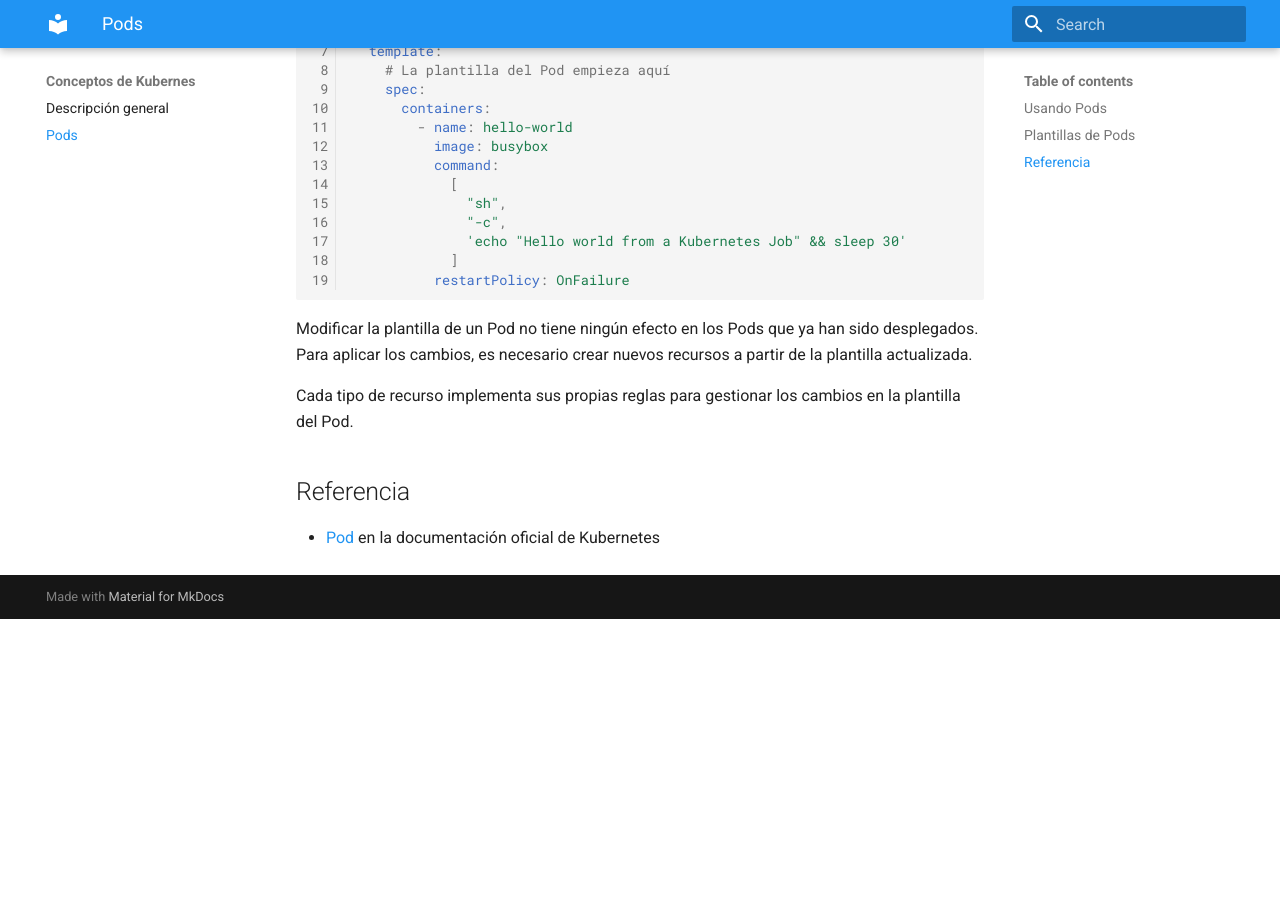
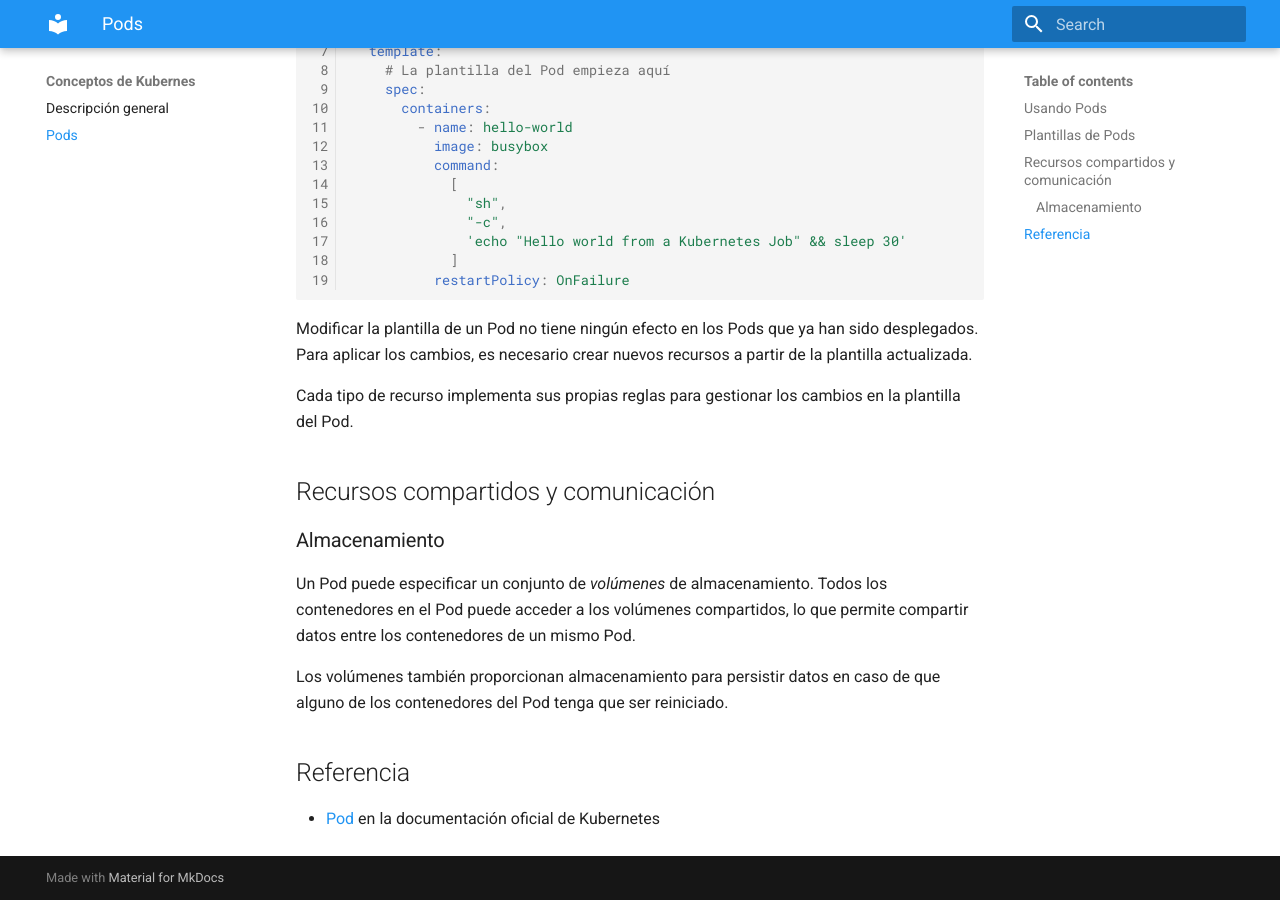
Before and after one commit to onthedock/k8s-devops, an MkDocs documentation site: the page built from docs/kubernetes/pod.md, in a window 1280 px wide and 900 px high, scrolled down 1292 px. Built offline with MkDocs 1.6.1 and Material for MkDocs 9.7.7, drawn with Linux system fonts in a browser that asks for light colours; before the commit the page ends 1911 px from its top, so only the background shows below that.

Commit message:
Pod: almacenamiento en pods

```diff
--- a/docs/kubernetes/pod.md
+++ b/docs/kubernetes/pod.md
@@ -55,6 +55,14 @@ Para aplicar los cambios, es necesario crear nuevos recursos a partir de la plan
 
 Cada tipo de recurso implementa sus propias reglas para gestionar los cambios en la plantilla del Pod.
 
+## Recursos compartidos y comunicación
+
+### Almacenamiento
+
+Un Pod puede especificar un conjunto de *volúmenes* de almacenamiento. Todos los contenedores en el Pod puede acceder a los volúmenes compartidos, lo que permite compartir datos entre los contenedores de un mismo Pod.
+
+Los volúmenes también proporcionan almacenamiento para persistir datos en caso de que alguno de los contenedores del Pod tenga que ser reiniciado.
+
 ## Referencia
 
 - [Pod](https://kubernetes.io/docs/concepts/workloads/pods/) en la documentación oficial de Kubernetes
```
